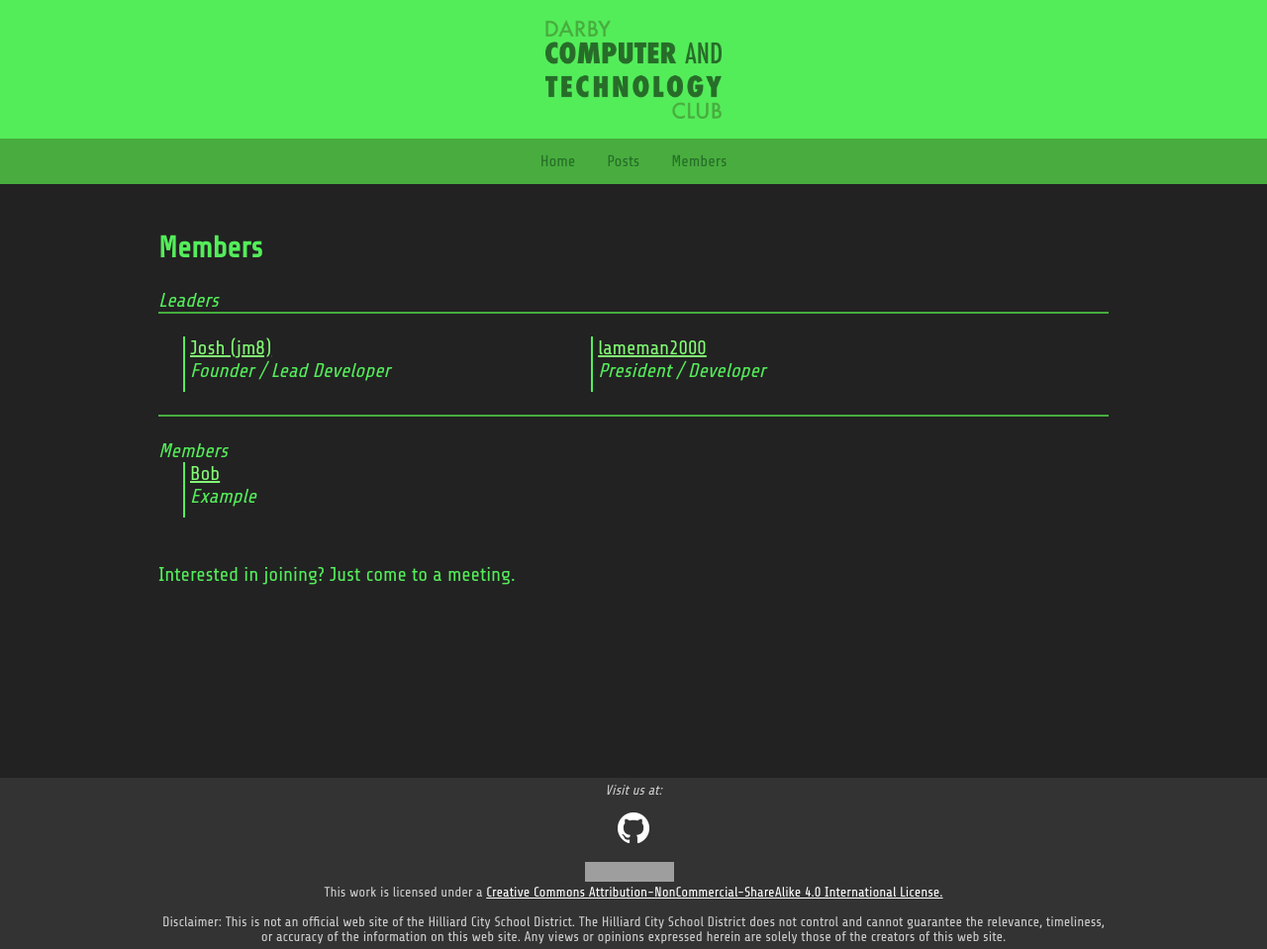
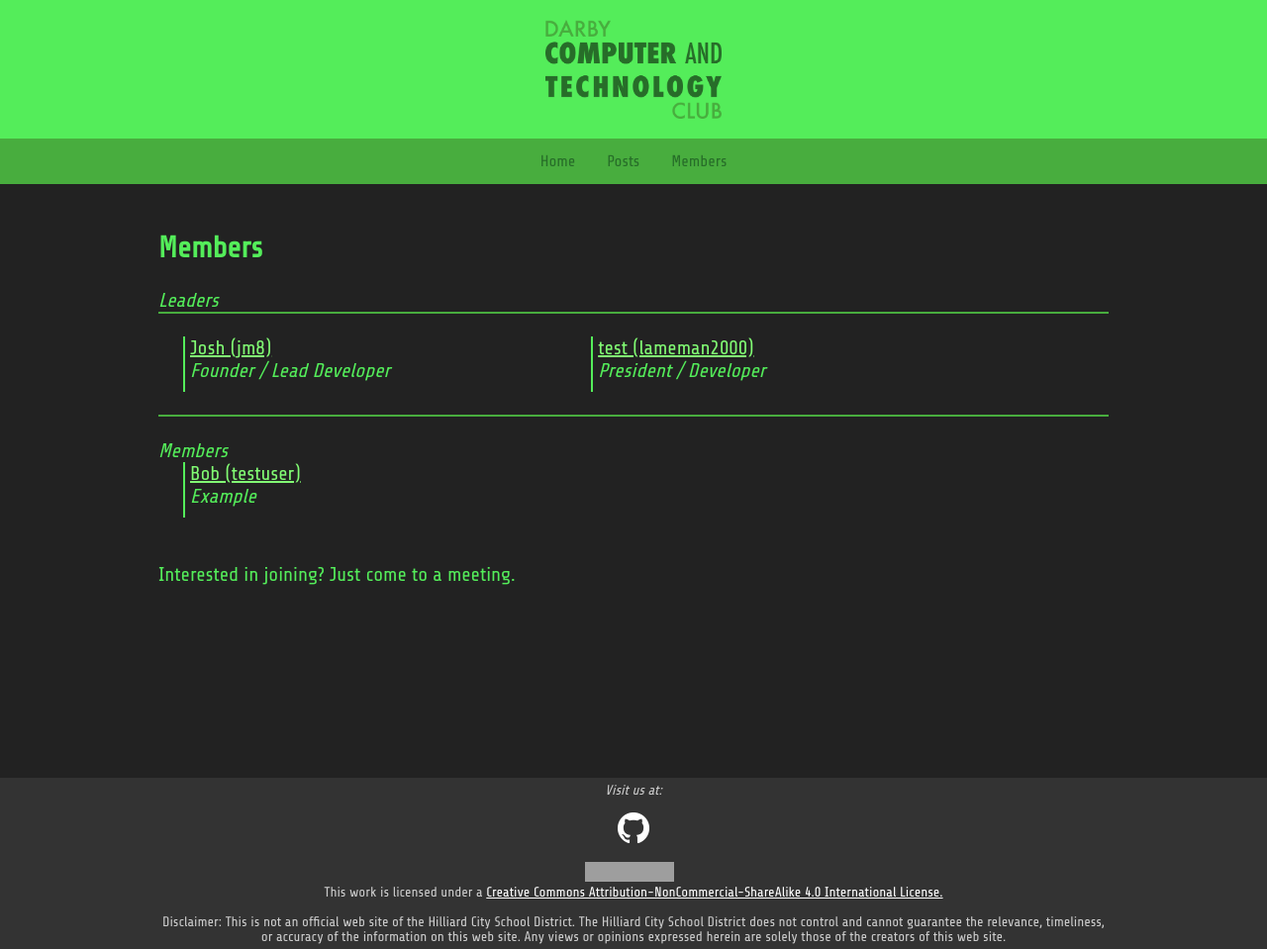
Before and after one commit to DarbyCAT/legacy, a Jekyll site: the page built from members.html, in a window 1280 px wide. Shown: the whole page at 99% size. Built offline with Jekyll 4.4.1, drawn with Linux system fonts in a browser that asks for light colours; grey boxes are pictures that could not be loaded.

Commit message:
Updated members.html for consistency

```diff
--- a/_data/authors.yml
+++ b/_data/authors.yml
@@ -6,8 +6,8 @@ jm8: #this
     alias: jm8 #must be the same as this
     profilelink: /profile/jm8.html
 testuser:
-    name: testusername
-    alias: testuseralias
+    name: Bob
+    alias: testuser
     profilelink: https://www.example.com
 lameman2000:
     name: test
--- a/members.html
+++ b/members.html
@@ -8,14 +8,14 @@ layout: default
 <br>
 <div class="boxes">
 <div><a href="/profile/jm8.html">Josh (jm8)</a><br><i>Founder / Lead Developer</i></div>
-<div><a href="/profile/lameman2000.html">lameman2000</a><br><i>President / Developer</i></div>
+<div><a href="/profile/lameman2000.html">test (lameman2000)</a><br><i>President / Developer</i></div>
 <!--<div><a href="/profile/epicstormcloud.html">Christopher (epicstormcloud)</a><br><i>Secratary</i></div>
 
 <div><a href="/profile/leo.html">Leo (leo)</a><br><i>Treasurer</i></div> -->
 </div><br>
 </div><br><i>Members</i><br>
 <div class="boxes">
-<div><a href="https://example.com">Bob</a><br><i>Example</i></div>
+<div><a href="https://example.com">Bob (testuser)</a><br><i>Example</i></div>
 </div>
 <br><br>
 Interested in joining? Just come to a meeting.
```
